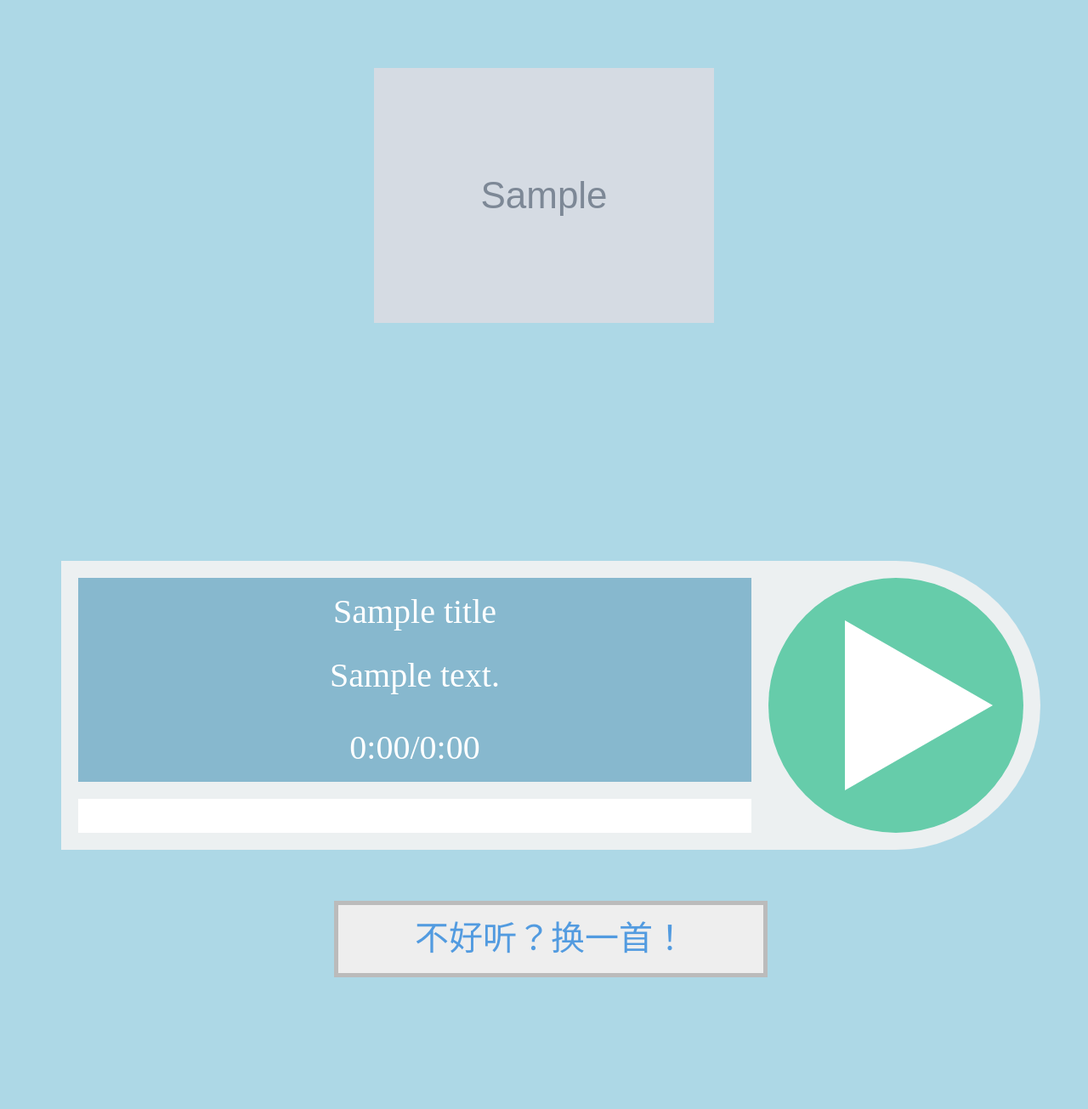
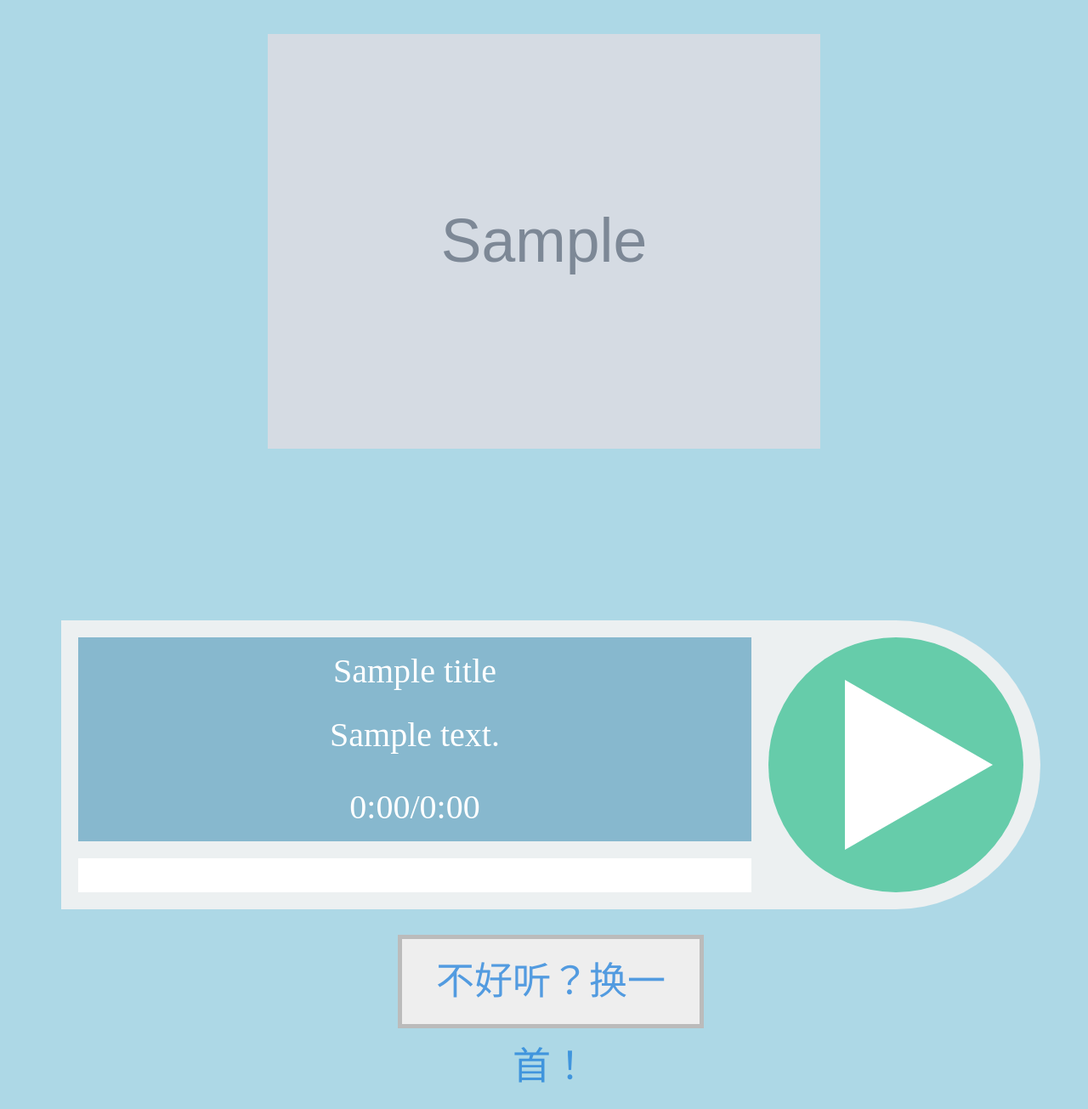
Before and after one commit to syb1001/ThuHelper, a Django app: template ThuHelper/templates/player.html in a window 1280 px wide. Shown: the whole page at 85% size. Before the commit the page ends 1150 px from the top, so only its background shows below. Run offline with Django 3.2, Linux system fonts and the light colour scheme; the template is opened without the code that fills it: most values are stand-ins (such as "Sample title", 1, 10 or a date in 2020); grey boxes marked "Sample" are stand-in pictures.

Commit message:
修改播放器样式，增加订阅事件图文消息

```diff
--- a/ThuHelper/settings.py
+++ b/ThuHelper/settings.py
@@ -210,6 +210,9 @@ URL_HELP = 'http://thuhelper11.duapp.com/help/'
 URL_HELP_IMAGE = 'http://thuhelper11.duapp.com/static/images/help.jpg'
 URL_HELP_IMAGE_PREF = 'http://thuhelper11.duapp.com/static/images/help/'
 
+# 欢迎图片
+URL_WELCOME_IMAGE = 'http://www.baidu.com/img/bdlogo.gif'
+
 # 签到图片
 URL_SIGNIN_IMAGE = 'http://thuhelper11.duapp.com/static/images/signin.jpg'
 
--- a/static/styles/player.css
+++ b/static/styles/player.css
@@ -5,16 +5,17 @@ body {
 
 #image {
 	text-align: center;
-	margin: 80px auto;
-	width: 500px;
-	height: 500px;
+	margin: 40px auto;
+	width: 650px;
+	height: 650px;
 	/*background-color: #3498db;*/
 	background-color: rgba(173, 216, 230, 1)
 }
 
 #image img {
-	max-width: 500px;
-	max-height: 500px;
+	max-width: 650px;
+	max-height: 650px;
+    width: 650px;
 }
 
 #controls {
@@ -125,15 +126,15 @@ body {
 }
 
 #change {
-	width: 500px;
-	height: 80px;
+	width: 350px;
+	height: 100px;
 	background-color: #eeeeee;
 	border: 5px solid #bbbbbb;
-	line-height: 80px;
-	font-size: 40px;
+	line-height: 100px;
+	font-size: 45px;
 	font-family: Microsoft Yahei;
 	text-align: center;
-	margin: 80px auto;
+	margin: 50px auto;
 	color: rgba(23, 124, 218, 0.73);
 	cursor: pointer;
 }
```
Also changed, not shown: ThuHelper/control.py (+11 -6 lines).
